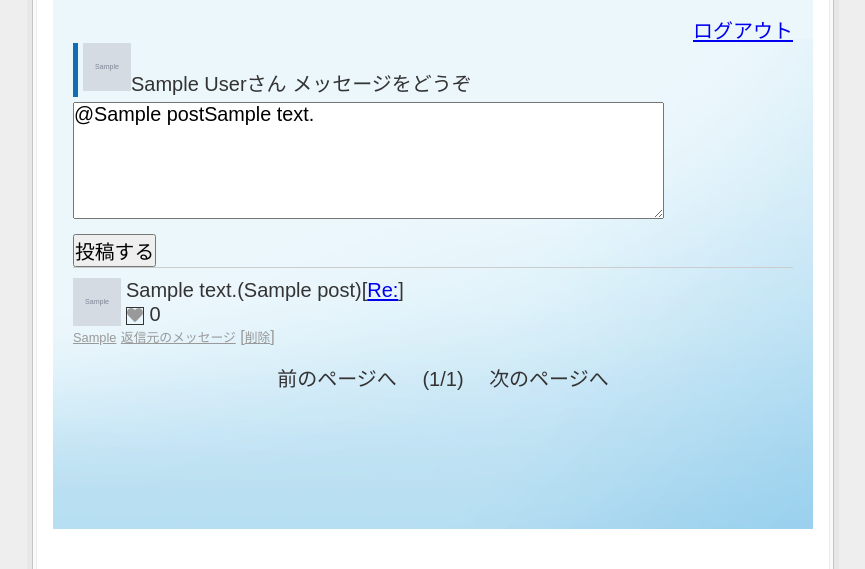
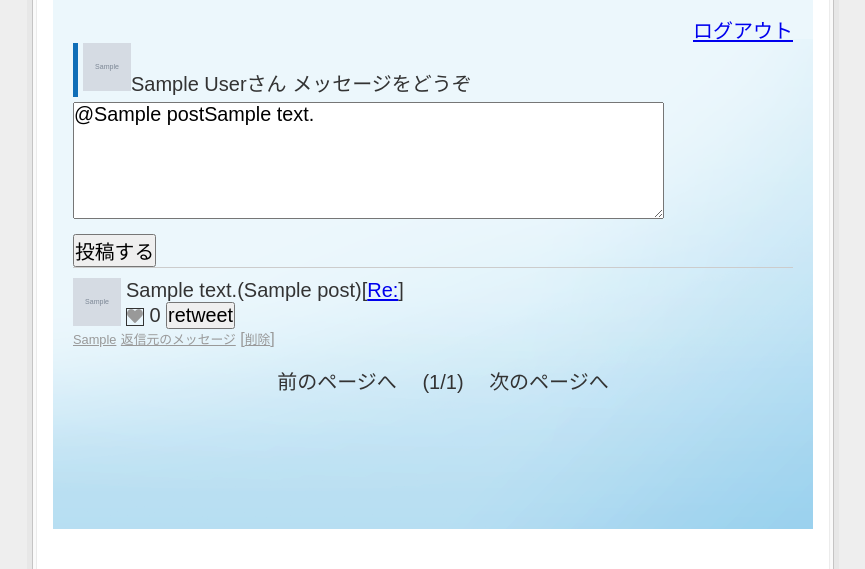
Before and after one commit to ytaka0407/php_takashima, a PHP site: page /index.php?res=1 in a window 1280 px wide. Shown: the part 94-663 px from the top of the page, without its empty margins (207-1072 px from the left). Run offline with PHP 8.4, Linux system fonts and the light colour scheme; the visitor is signed in with stand-in values (Sample User, id 1); tables that the repository leaves empty or names only in its code hold one stand-in row (values such as "Sample post"); grey boxes marked "Sample" are stand-in pictures; data that the repository does not hold is empty; some libraries are stand-ins or nearby versions.

Commit message:
リツイートの基本機能実装

```diff
--- a/post/index.php
+++ b/post/index.php
@@ -2,6 +2,7 @@
 session_start();
 require('dbconnect.php');
 
+//ログインしているのかチェック
 if (isset($_SESSION['id']) && $_SESSION['time'] + 3600 > time()) {
   $_SESSION['time'] = time();
 
@@ -13,16 +14,17 @@ if (isset($_SESSION['id']) && $_SESSION['time'] + 3600 > time()) {
   exit;
 }
 
+//$_POSTになにか投稿されていたら、$_POST['message']の中身を確認
 if (!empty($_POST)) {
   if ($_POST['message'] != '') {
-    $posts = $db->prepare('INSERT INTO posts SET message=?, member_id=?, reply_post_id=?,created=NOW()');
-    $posts->execute(array($_POST['message'], $member['id'], $_POST['reply_post_id']));
+    $posts = $db->prepare('INSERT INTO posts SET message=?, member_id=?, reply_post_id=?, retweet_post_id=?, created=NOW()');
+    $posts->execute(array($_POST['message'], $member['id'], $_POST['reply_post_id'], $_POST['rt_post_id']));
     header('Location:index.php');
     exit;
   }
 }
 
-//返信の場合
+//返信の場合、投稿画面に返信元メッセージを表示する
 if (isset($_REQUEST['res'])) {
   $response = $db->prepare('SELECT m.name,m.picture,p.* FROM posts p, members m WHERE p.member_id=m.id AND p.id=? ORDER BY p.created DESC');
   $response->execute(array($_REQUEST['res']));
@@ -124,7 +126,7 @@ $likecounts=$likecounts->fetchall(PDO::FETCH_ASSOC|PDO::FETCH_GROUP);
         <div class="msg">
           <img src="member_picture/<?php echo h($post['picture']); ?>" height="48" width="48">
           <p class="msgtext"><?php echo makelink(h($post['message'])); ?><span class="name">(<?php echo h($post['name']); ?>)</span>[<a href="index.php?res=<?php echo h($post['id']); ?>">Re:</a>]
-            <!--いいねボタン部分-->
+          <!--いいねボタン部分-->
             <?php
             $likes = $db->prepare('SELECT COUNT(*) as likedata  FROM likeactions WHERE message_id=? AND member_id=? AND switch=TRUE');
             $likes->bindParam(1, $post['id'], PDO::PARAM_INT);
@@ -143,6 +145,14 @@ $likecounts=$likecounts->fetchall(PDO::FETCH_ASSOC|PDO::FETCH_GROUP);
             <?php $likecount=isset($likecounts[$post['id']][0]['count'])?($likecounts[$post['id']][0]['count']):0;
             echo($likecount);
             ?>
+
+            <!--リツイート-->
+            <form style="display:inline" class="retweet" action="" method="post">
+            <input type="hidden" name="rt_post_id" value="<?php echo h($post['id']);?>">
+            <input type="hidden" name="message" value="<?php echo h($post['message'])?>">
+            <input type="submit" value="retweet">
+            </form>
+
           </p>
           <p class="day"><a href="view.php?id=<?php echo h($post['id']); ?>"><?php echo h($post['created']); ?></a>
             <?php if ($post['reply_post_id'] > 0) : ?>
```
